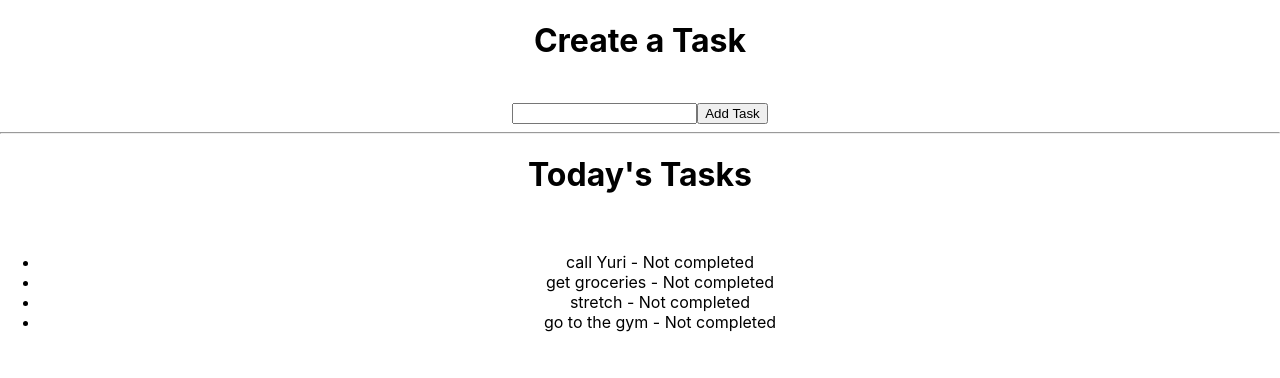
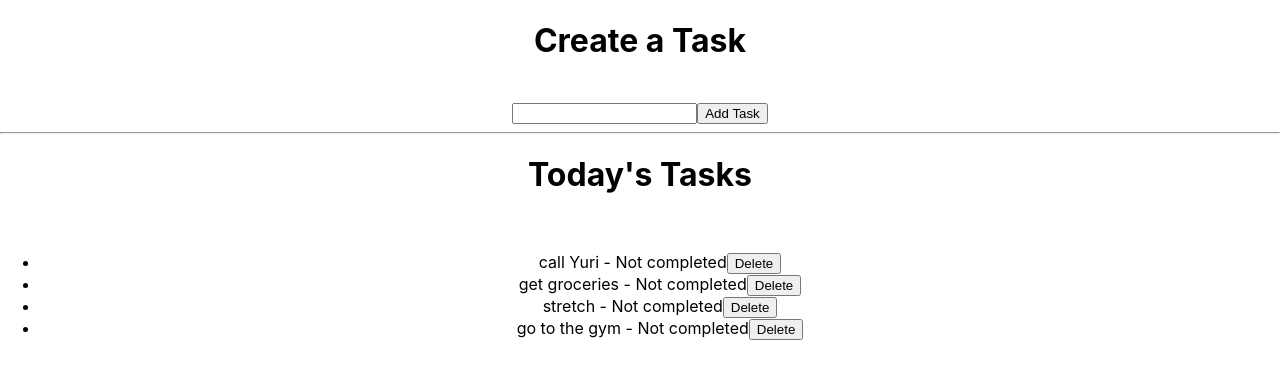
Before and after one commit to dashalary/daily-planner, a React (Create React App) app: page / in a window 1280 px wide. Shown: the top 378 px of the page. Built offline with nearby package versions, Linux system fonts and the light colour scheme; data requests are answered from the project's data file.

Commit message:
added delete button

```diff
--- a/src/containers/Tasks.js
+++ b/src/containers/Tasks.js
@@ -6,8 +6,16 @@ function Tasks() {
     return (
         <MyContext.Consumer>
         {context => {
-            console.log("Rendering")
-            const tasks = context.tasks.map(task => <li key={task.id}>{task.description} - {task.complete ? "Completed" : "Not completed"}</li>);
+            // console.log("Rendering")
+
+            const handleClick = (e) => {
+                context.deleteTask(e.target.id)
+            }
+
+            const tasks = context.tasks.map(task => <li key={task.id}>{task.description} - {task.complete ? "Completed" : "Not completed"}
+            <button id={task.id} onClick={handleClick}>Delete</button>
+            </li>);
+
             return (
                 <div className="App">
                     <h1>Create a Task</h1>
--- a/src/context/MyContext.js
+++ b/src/context/MyContext.js
@@ -36,17 +36,16 @@ function MyProvider(props) {
     }
 
     const deleteTask = (id) => {
-        fetch('http://localhost:3333/tasks', {
+        fetch(`http://localhost:3333/tasks/${id}`, {
             method: 'DELETE',
-            body: JSON.stringify(task),
             headers: {
                 'Content-Type': 'application/json'
             }
         })
         .then(res => res.json())
-        .then(data => {
+        .then(() => {
             const newTasks = tasks.filter(t => `${t.id}` !== id) // in case of different datatypes (string and int)
-            setTasks([...tasks, data])
+            setTasks(newTasks)
         })
     }
 
```
